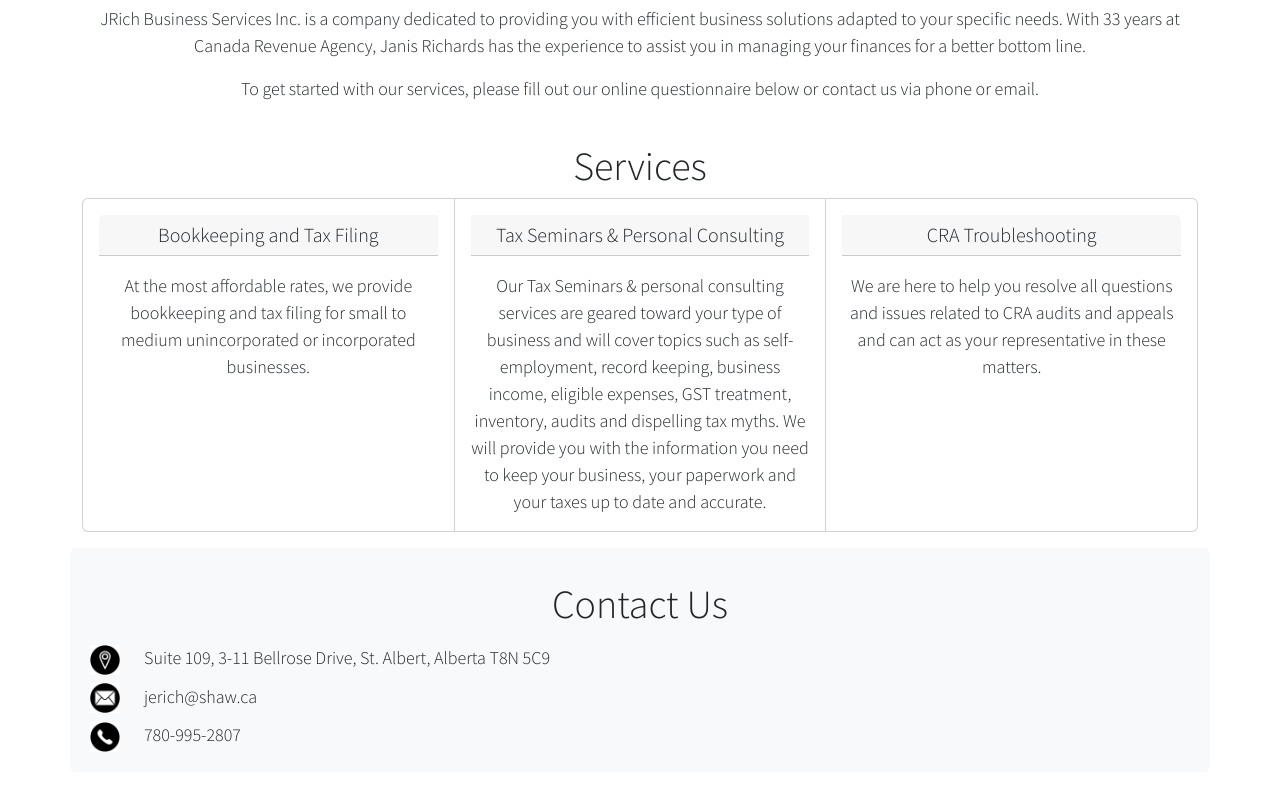
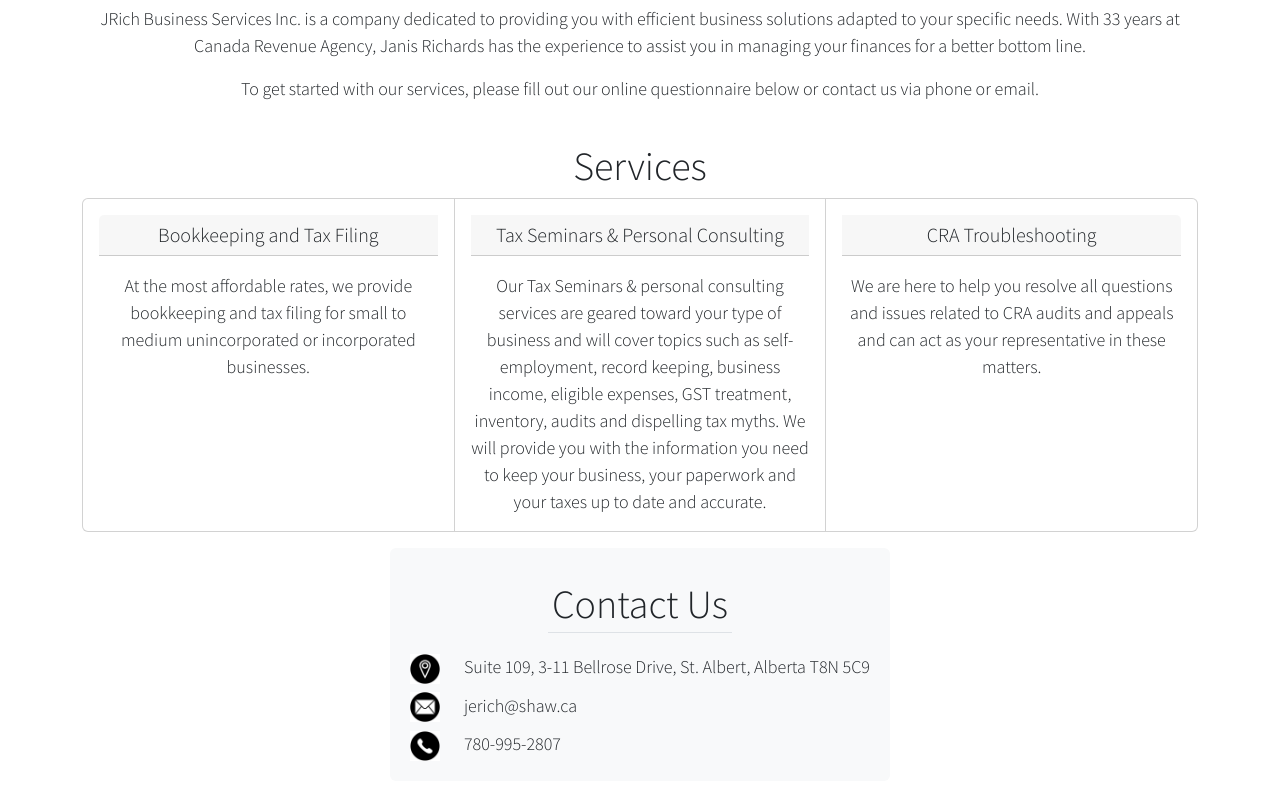
Before and after one commit to caitlincroteau/jrich-business-services, a React (Create React App) app: page / in a window 1280 px wide. Shown: the part 384-1184 px from the top of the page. Built offline with nearby package versions, Linux system fonts and the light colour scheme.

Commit message:
change alignment of contact component

```diff
--- a/src/components/ContactInfo.jsx
+++ b/src/components/ContactInfo.jsx
@@ -7,8 +7,19 @@
 
 export default function ContactInfo(props) {
   return (
-    <Container fluid="md" className="text p-3 bg-light rounded mt-3 mb-5" id="contact">
-      <h1 className="pb-1 pt-3">Contact Us</h1>
+    <Container
+      className="text align-text center  p-3 bg-light rounded mt-3 mb-5"
+      id="contact"
+      style={{
+        width: "fit-content",
+      }}
+    >
+      <Row className="justify-content-md-center">
+        <Col md="auto">
+          <h1 className="p-1 pt-3 mb-3 border-bottom">Contact Us</h1>
+        </Col>
+      </Row>
+
       <Row className="p-1">
         <Col md="auto">
           {" "}
--- a/src/styles/index.css
+++ b/src/styles/index.css
@@ -15,7 +15,3 @@
   font-family: "Cormorant Garamond", serif;
   font-family: "Source Sans Pro", sans-serif;
 }
-
-header {
-  font-size: larger;
-}
```
